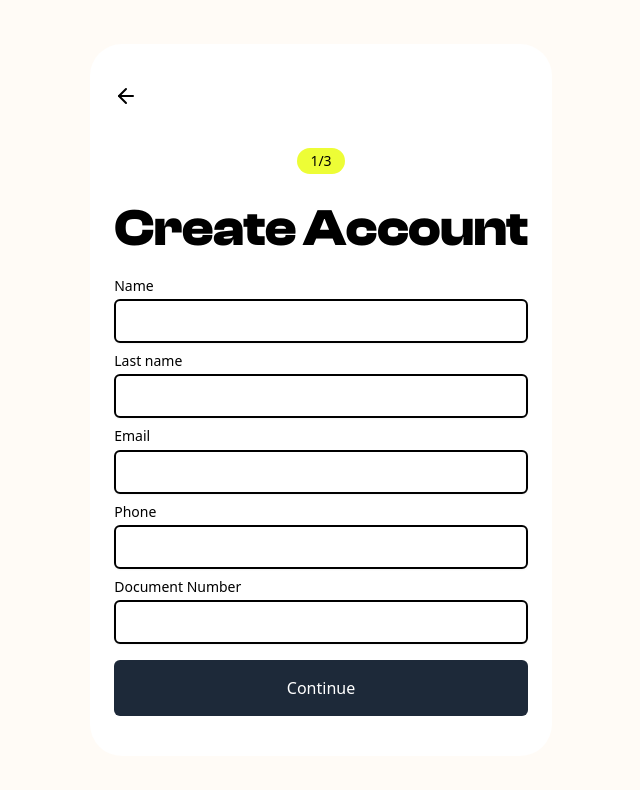
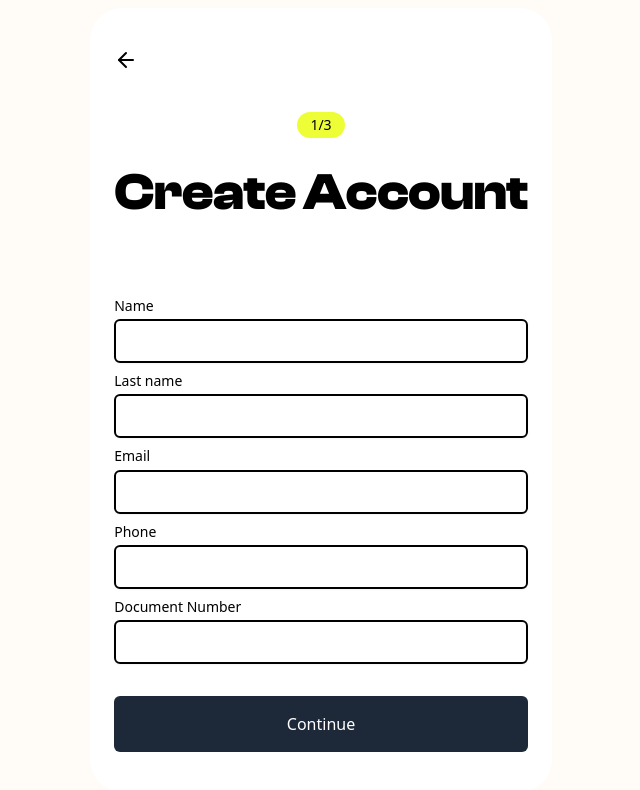
Before and after one commit to Adriasu09/theportiqo-website, a React (Vite) app: page /auth/create-account in a window 1280 px wide. Shown: the top 790 px of the page, without its empty margins (319-959 px from the left). Built offline with nearby package versions, Linux system fonts and the light colour scheme.

Commit message:
refactor: adjust spacing in CreateAccountPage layout

```diff
--- a/src/components/auth/create-account/create-account.tsx
+++ b/src/components/auth/create-account/create-account.tsx
@@ -19,7 +19,7 @@ export const CreateAccountPage = () => {
   });
 
   return (
-    <div className="flex h-full w-full flex-col items-center justify-center gap-6">
+    <div className="flex h-full w-full flex-col items-center justify-center gap-20">
       <div className="flex w-full flex-col items-center gap-8">
         <Badge variant="pop">1/3</Badge>
         <h1 className="font-accent text-qo-h3">Create Account</h1>
@@ -30,7 +30,7 @@ export const CreateAccountPage = () => {
           e.preventDefault();
           createAccountForm.handleSubmit();
         }}
-        className="flex w-full flex-col items-center justify-center gap-4"
+        className="flex w-full flex-col items-center justify-center gap-8"
       >
         <FieldGroup>
           <createAccountForm.AppField
```
